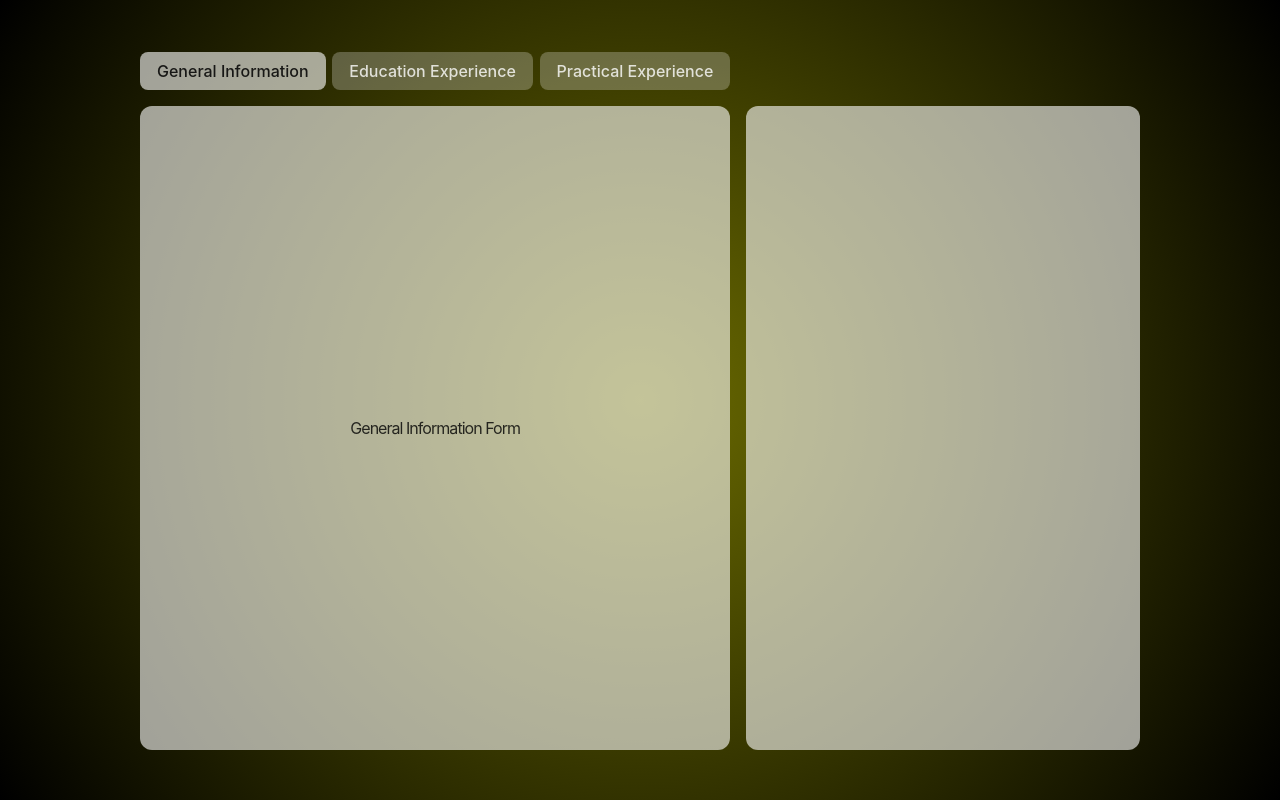
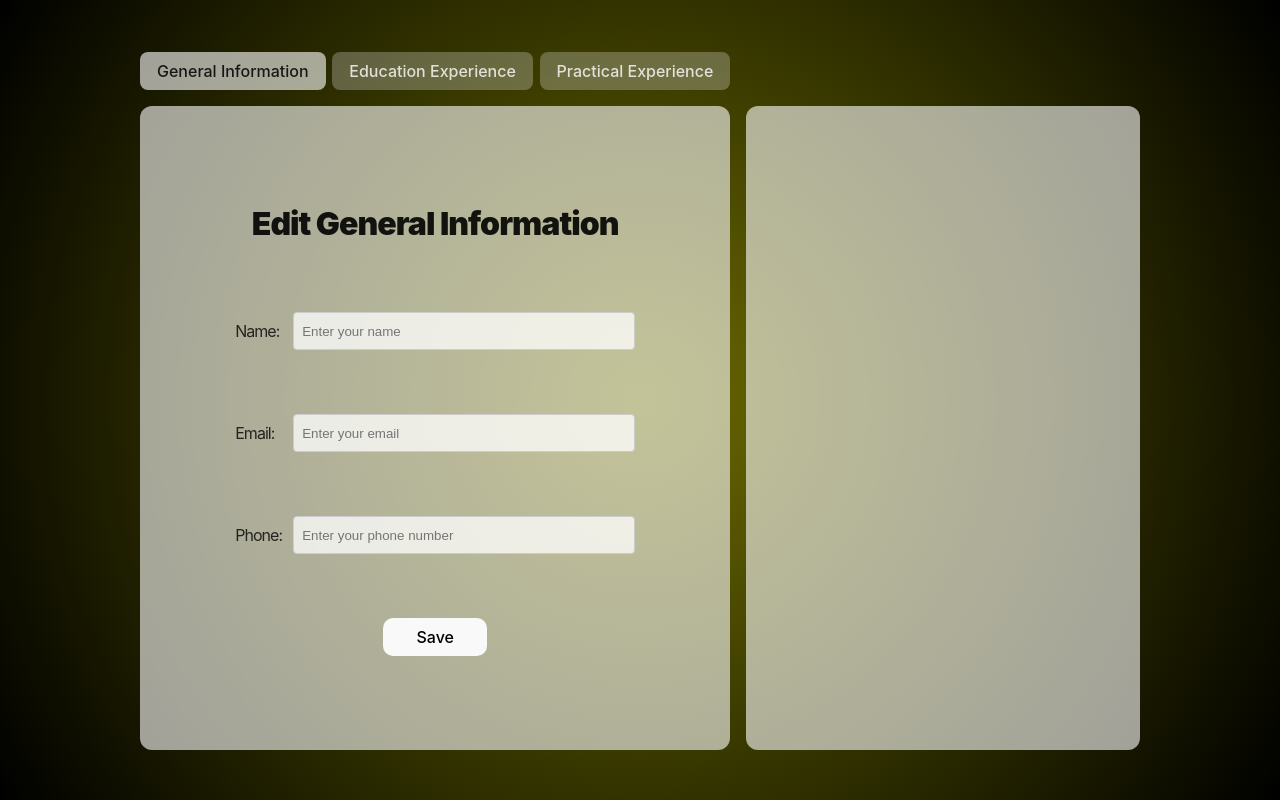
Before and after one commit to MaartenSlebos/cv, a React (Vite) app: page / in a window 1280 px wide. Built offline with nearby package versions, Linux system fonts and the light colour scheme.

Commit message:
add General Information form structure

```diff
--- a/src/App.css
+++ b/src/App.css
@@ -6,6 +6,16 @@
   justify-content: center;
   align-items: center;
   flex-direction: column;
+}
+
+h3 {
+  margin: 0;
+}
+
+.form-name {
+  font-size: 2em;
+  font-weight: 900;
+  color: rgba(0, 0, 0, 0.9);
 }
 
 .app-container {
@@ -38,6 +48,56 @@
 .app-btn.active {
   background-color: rgba(255, 255, 255, 0.60);
   color: rgba(0, 0, 0, 0.858);
+}
+
+.form-container {
+  display: flex;
+  flex-direction: column;
+  justify-content: center;
+  align-items: center;
+  height: 100%;
+  width: 100%;
+  gap: 64px
+}
+
+.form-group {
+  display: flex;
+  flex-direction: column;
+  gap: 16px;
+}
+
+.form-grid {
+  display: grid;
+  grid-template-columns: 50px 2fr;
+  grid-template-rows: repeat(3, auto);
+  row-gap: 64px;
+  column-gap: 8px;
+  align-items: center;
+  width: 400px;
+}
+
+.form-grid label {
+  text-align: left;
+  padding-right: 8px;
+}
+
+.submit-btn {
+  padding: 8px 32px;
+  border-radius: 10px;
+}
+
+.form-grid input {
+  padding: 8px;
+  border-radius: 4px;
+  border: 1px solid #ccc;
+  background-color: rgba(255, 255, 255, 0.757);
+  color: rgba(0, 0, 0, 0.8);
+  height: 20px;
+}
+
+input:focus {
+  outline: none;
+  border-color: #999600;
 }
 
 #left-button-row {
--- /dev/null
+++ b/src/components/EducationForm.jsx
@@ -0,0 +1,19 @@
+function EducationForm() {
+    return (
+        <div className="form-container">
+            <h2>Edit Education Information</h2>
+            <form>
+                <div className="form-group">
+                    <label htmlFor="school-name">School Name:</label>
+                    <input type="text" id="school-name" name="school-name" />
+
+                    <label htmlFor="school-name">School Name:</label>
+                    <input type="text" id="school-name" name="school-name" />
+                </div>
+            </form>
+
+        </div>
+    )
+}
+
+export default EducationForm;
--- a/src/components/FormRenderer.jsx
+++ b/src/components/FormRenderer.jsx
@@ -1,11 +1,15 @@
+import EducationForm from "./EducationForm";
+import GeneralForm from "./GeneralForm";
+import PracticalForm from "./PracticalForm";
+
 function FormRenderer({ activeForm }) {
   switch (activeForm) {
     case 'general':
-      return <p>General Information Form</p>;
+      return <GeneralForm />;
     case 'education':
-      return <p>Education Experience Form</p>;
+      return <EducationForm />;
     case 'practical':
-      return <p>Practical Experience Form</p>;
+      return <PracticalForm />;
     default:
       return <p>Please select a form</p>;
   }
--- /dev/null
+++ b/src/components/GeneralForm.jsx
@@ -0,0 +1,20 @@
+function GeneralForm() {
+  return (
+    <form className="form-container">
+      <h3 class="form-name">Edit General Information</h3>
+      <div className="form-grid">
+        <label htmlFor="name">Name:</label>
+        <input id="name" type="text" placeholder="Enter your name" />
+
+        <label htmlFor="email">Email:</label>
+        <input id="email" type="email" placeholder="Enter your email" />
+
+        <label htmlFor="phone">Phone:</label>
+        <input id="phone" type="tel" placeholder="Enter your phone number" />
+      </div>
+      <button type="submit" className="submit-btn">Save</button>
+    </form>
+  );
+}
+
+export default GeneralForm;
--- /dev/null
+++ b/src/components/PracticalForm.jsx
@@ -0,0 +1,16 @@
+export default function PracticalForm() {
+    return (
+        <div className="form-container">
+            <h2>Edit Practical Experience</h2>
+            <form>
+                <div className="form-group">
+                    <label htmlFor="school-name">School Name:</label>
+                    <input type="text" id="school-name" name="school-name" />
+
+                    <label htmlFor="school-name">School Name:</label>
+                    <input type="text" id="school-name" name="school-name" />
+                </div>
+            </form>
+        </div>
+    )
+}
```
